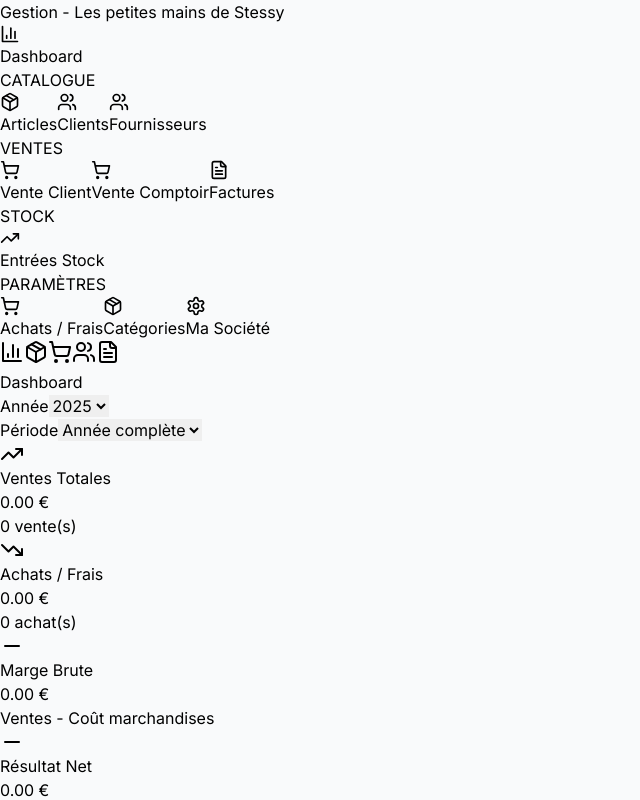
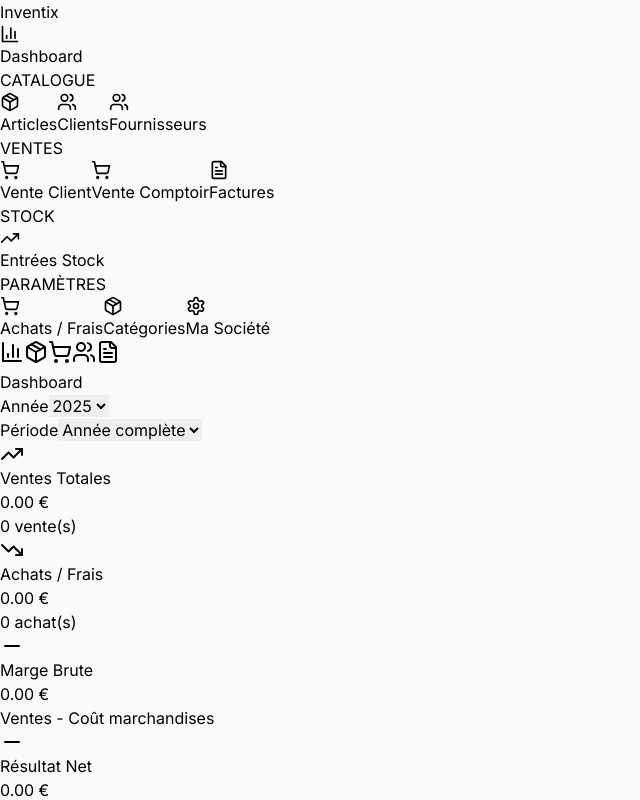
Before and after one commit to Ralphi1475/Inventix, a Next.js app in the folder src/: page /gestion in a window 1280 px wide. Shown: the top 800 px of the page, without its empty margins (0-640 px from the left). Built offline with nearby package versions, Linux system fonts and the light colour scheme.

Commit message:
Update page.tsx

```diff
--- a/src/app/gestion/page.tsx
+++ b/src/app/gestion/page.tsx
@@ -205,7 +205,7 @@
   return (
     <div className="min-h-screen bg-gray-50 flex">
       <div className="w-64 bg-blue-900 text-white p-4 hidden md:block overflow-y-auto">
-        <h1 className="text-2xl font-bold mb-8">Gestion - Les petites mains de Stessy</h1>
+        <h1 className="text-2xl font-bold mb-8">Inventix</h1>
         <nav className="space-y-2">
           <NavItem icon={<BarChart3 size={20} />} label="Dashboard" active={currentPage === 'dashboard'} onClick={() => setCurrentPage('dashboard')} />
           <div className="pt-4 pb-2 px-3 text-xs font-semibold text-blue-300">CATALOGUE</div>
```
